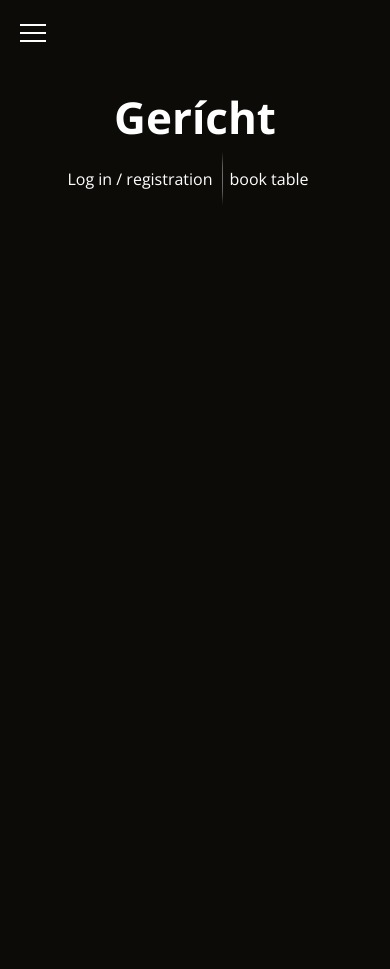
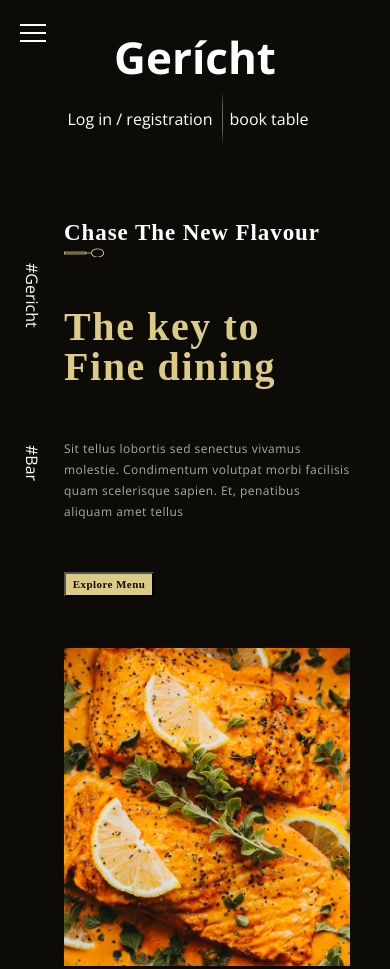
Before and after one commit to Alhladkiy/Restaurant, a website built with webpack: page index.html in a window 390 px wide. Shown: the top 969 px of the page. Before the commit the page ends 904 px from the top, so only its background shows below. Built offline with nearby package versions, Linux system fonts and the light colour scheme; a web font is replaced by a local one.

Commit message:
feat: add adaptive for main-section

```diff
--- a/index.html
+++ b/index.html
@@ -43,7 +43,7 @@
             </div>
         </div>
     </header>
-    <!-- <section class="main-section">
+    <section class="main-section">
         <div class="main-section-wrapper">
             <div class="hash-wrapper">
                 <div class="hash">#Gericht</div>
@@ -55,7 +55,7 @@
                         <div class="main-section-spoon-img"></div>
                     </div>
                     <div class="main-section-title">The key to Fine dining</div>
-                    <div class="main-section-description">Sit tellus lobortis sed senectus vivamus molestie. Condimentum volutpat morbi facilisis quam scelerisque sapien. Et, penatibus aliquam amet tellus </div>
+                    <div class="main-section-description small-text">Sit tellus lobortis sed senectus vivamus molestie. Condimentum volutpat morbi facilisis quam scelerisque sapien. Et, penatibus aliquam amet tellus </div>
                     <button class="button main-section-button">Explore Menu</button>
                 </div>
                 <div class="main-section-img-container">
@@ -70,9 +70,8 @@
             <span class="pagination cormorant">-</span>
             <span class="pagination cormorant">02</span>
             <span class="pagination cormorant">03</span>
-
         </div>
-    </section> -->
+    </section>
     <!-- <section class="history-section space-background">
         <div class="history-section-wrapper">
             <div class="history-section-info-container history-section-container">
--- a/src/styles/burger-menu/burger.css
+++ b/src/styles/burger-menu/burger.css
@@ -98,6 +98,6 @@
 
 @media (max-width: 700px) {
     .menu-box {
-        width: 200px;
+        width: 100%;
     }
 }
--- a/src/styles/home-section.css
+++ b/src/styles/main-section.css
@@ -38,21 +38,12 @@
     color: #DCCA87;
 }
 
-.main-section-description {
-    font-family: 'Open Sans';
-    font-style: normal;
-    font-weight: 400;
-    font-size: 16px;
-    line-height: 175%;
-    letter-spacing: 0.04em;
-    color: #AAAAAA;
-}
-
 .main-section-content {
     display: flex;
     margin-top: 20px;
     width: 100%;
     justify-content: space-evenly;
+    padding-right: 40px;
 }
 
 .hash-wrapper {
--- a/src/styles/phone-style/header-mobile.css
+++ b/src/styles/phone-style/header-mobile.css
@@ -16,8 +16,11 @@
     .header-main-wrapper {
         flex-direction: column;
     }
+
+    .header {
+        margin: 0;
+    }
 }
-
 
 @media (max-width: 290px) {
     .registration, .book-table {
--- /dev/null
+++ b/src/styles/phone-style/main-section-mobile.css
@@ -0,0 +1,93 @@
+@media (max-width: 1500px) {
+    .header-registration-wrapper {
+        width: 255px;
+    }
+
+    .main-section {
+        height: 100%;
+    }
+
+    .main-section-title {
+        font-size: 60px;
+        line-height: 80px;
+    }
+
+    .main-section-text-container {
+        padding-left: 20px;
+        max-width: 350px;
+    }
+
+    .main-section-content {
+        padding-right: 0;
+    }
+
+}
+
+@media (max-width: 1140px) {
+    .square {
+        display: none;
+        padding-right: 0;
+    }
+
+    .main-section-text-container {
+        padding-right: 20px;
+    }
+
+    .main-section-img-container {
+        align-self: center;
+    }
+}
+
+@media (max-width: 1040px) {
+    .button {
+        width: 110px;
+        height: 35px;
+    }
+
+    .main-section-title {
+        font-size: 50px;
+        line-height: 50px;
+    }
+}
+
+@media (max-width: 900px) {
+  .main-section-content {
+    flex-direction: column;
+  }
+
+  .main-section-text-container {
+    max-width: none;
+    width: 100%;
+
+  }
+
+  .hash-wrapper {
+    height: 450px;
+  }
+
+  .main-section-content {
+    padding: 0 20px;
+  }
+
+  .main-section {
+    padding: 0 20px;
+    margin-top: 0;
+  }
+}
+
+@media (max-width: 420px) {
+    .main-section-title {
+        font-size: 40px;
+        line-height: 40px;
+    }
+
+    .small-text {
+        font-size: 12px;
+    }
+
+    .button {
+        width: 90px;
+        height: 25px;
+        font-size: 11px;
+    }
+}
--- a/style.css
+++ b/style.css
@@ -1,5 +1,5 @@
 @import url('./src/styles/header.css');
-@import url('./src/styles/home-section.css');
+@import url('./src/styles/main-section.css');
 @import url('./src/styles/button.css');
 @import url('./src/styles/history-section.css');
 @import url('./src/styles/reservation-section.css');
@@ -17,6 +17,7 @@
 @import url('./src/styles/footer.css');
 @import url('./src/styles/phone-style/header-mobile.css');
 @import url('./src/styles/burger-menu/burger.css');
+@import url('./src/styles/phone-style/main-section-mobile.css');
 
 body {
  background-color: #0C0B08;
```
